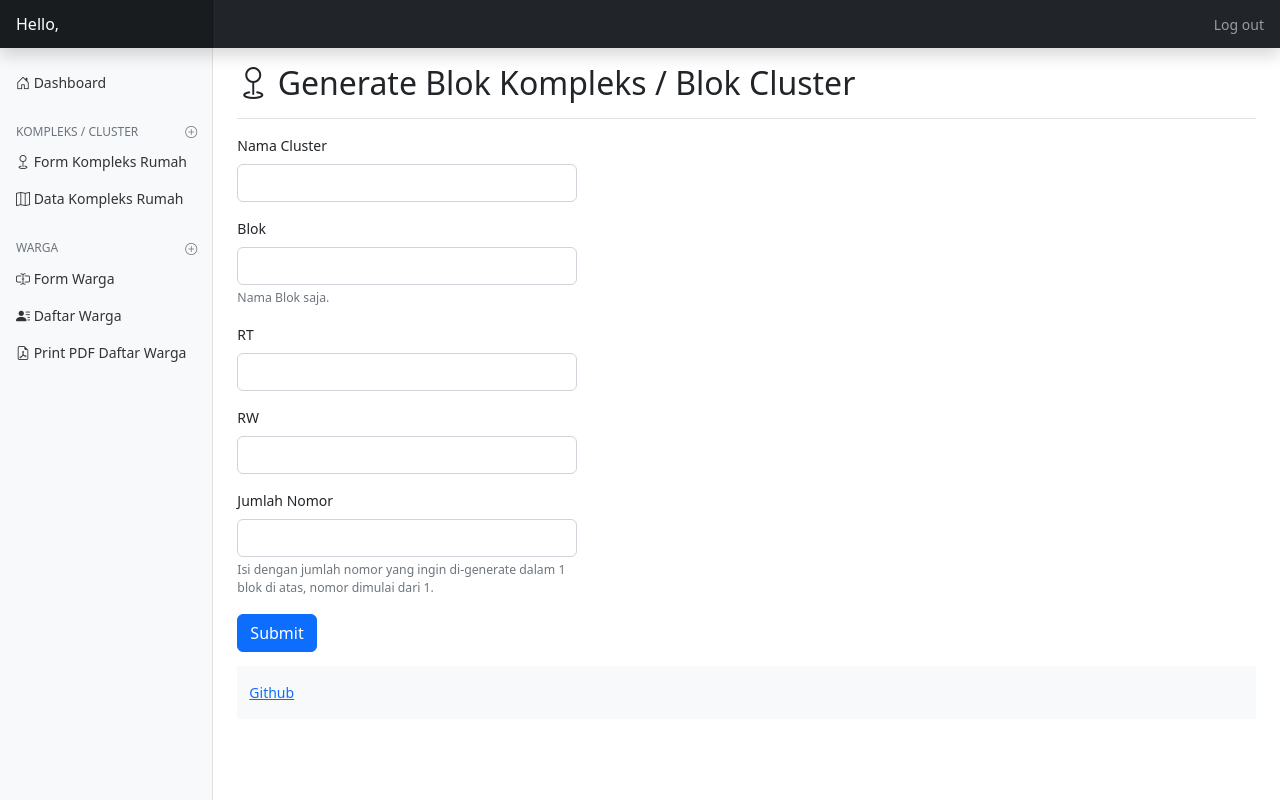
After one commit to robertusnegoro/datawarga, a Django app: page /form-kompleks in a window 1280 px wide. The commit adds this page. Run offline with Django 4.2, Linux system fonts and the light colour scheme; some libraries are stand-ins or nearby versions.

Commit message:
WIP : Kompleks

```diff
--- a/datawarga/kependudukan/templates/base.html
+++ b/datawarga/kependudukan/templates/base.html
@@ -33,10 +33,40 @@
                                     <i class="bi bi-house-door"></i> Dashboard
                                 </a>
                             </li>
+                        </ul>
+
+                        <h6 class="sidebar-heading d-flex justify-content-between align-items-center px-3 mt-4 mb-1 text-muted text-uppercase">
+                            <span>Kompleks / Cluster</span>
+                            <a class="link-secondary" href="#" aria-label="warga">
+                                <i class="align-text-bottom bi-plus-circle"></i>
+                            </a>
+                        </h6>
+                        <ul class="nav flex-column">
+                            <li class="nav-item">
+                                <a class="nav-link" href="{% url 'kependudukan:kompleksForm' %}">
+                                    <span class="align-text-bottom"></span>
+                                    <i class="bi bi-geo"></i> </i> Form Kompleks Rumah
+                                </a>
+                            </li>
+                            <li class="nav-item">
+                                <a class="nav-link" href="{% url 'kependudukan:kompleksForm' %}">
+                                    <span class="align-text-bottom"></span>
+                                    <i class="bi bi-map"></i> </i> Data Kompleks Rumah
+                                </a>
+                            </li>
+                        </ul>
+
+                        <h6 class="sidebar-heading d-flex justify-content-between align-items-center px-3 mt-4 mb-1 text-muted text-uppercase">
+                            <span>Warga</span>
+                            <a class="link-secondary" href="#" aria-label="warga">
+                                <i class="align-text-bottom bi-plus-circle"></i>
+                            </a>
+                        </h6>
+                        <ul class="nav flex-column">
                             <li class="nav-item">
                                 <a class="nav-link" href="{% url 'kependudukan:formWarga' 0 %}">
                                     <span class="align-text-bottom"></span>
-                                    <i class="bi bi-input-cursor-text"></i> </i>Form
+                                    <i class="bi bi-input-cursor-text"></i> </i>Form Warga
                                 </a>
                             </li>
                             <li class="nav-item">
@@ -45,6 +75,9 @@
                                     <i class="bi bi-person-lines-fill"></i> Daftar Warga
                                 </a>
                             </li>
+                        </ul>
+
+                        <ul class="nav flex-column">
                             <li class="nav-item">
                                 <a class="nav-link" href="{% url 'kependudukan:dataWargaPDF' %}">
                                     <span class="align-text-bottom"></span>
--- a/datawarga/kependudukan/templates/delete_form_warga.html
+++ b/datawarga/kependudukan/templates/delete_form_warga.html
@@ -1,5 +1,5 @@
 {% extends "base.html" %}
-{% block title %}<i class="bi bi-trash"></i> Hapus Data Warga{% endblock %}
+{% block title %}Hapus Data Warga{% endblock %}
 {% block pagetitle %}<i class="bi bi-trash"></i> Hapus Data Warga{% endblock %}
 {% block content %}
 {% load crispy_forms_tags %}
--- /dev/null
+++ b/datawarga/kependudukan/templates/form_kompleks.html
@@ -0,0 +1,37 @@
+{% extends "base.html" %}
+{% block title %} Form Kompleks {% endblock %}
+{% block pagetitle %}  <i class="bi bi-geo"></i> </i> Generate Blok Kompleks / Blok Cluster {% endblock %}
+{% block content %}
+{% load crispy_forms_tags %}
+<form method="post" enctype="multipart/form-data" id="warga-form" action="{% url 'kependudukan:formWargaSimpan' %}">
+    {% csrf_token %}
+    <div class="col-md-4">
+        <div class="mb-3">
+            <label for="cluster" class="form-label">Nama Cluster</label>
+            <input type="text" class="form-control" id="cluster" name="cluster" maxlength="150">
+        </div>
+        <div class="mb-3">
+            <label for="blok" class="form-label">Blok</label>
+            <input type="text" class="form-control" id="blok" name="blok" aria-describedby="blokHelp" maxlength="10">
+            <div id="blokHelp" class="form-text">Nama Blok saja.</div>
+        </div>
+        <div class="mb-3">
+            <label for="rt" class="form-label">RT</label>
+            <input type="text" class="form-control" id="rt" name="rt" maxlength="4">
+        </div>
+        <div class="mb-3">
+            <label for="rw" class="form-label">RW</label>
+            <input type="text" class="form-control" id="rw" name="rw" maxlength="4">
+        </div>
+        <div class="mb-3">
+            <label for="total_num" class="form-label">Jumlah Nomor</label>
+            <input type="number" class="form-control" id="total_num" name="total_num" aria-describedby="totNumHelp" maxlength="3">
+            <div id="totNumHelp" class="form-text">Isi dengan jumlah nomor yang ingin di-generate dalam 1 blok di atas, nomor dimulai dari 1.</div>
+        </div>
+        <button type="submit" class="btn btn-primary">Submit</button>
+    </div>
+
+</form>
+
+
+{% endblock %}
--- a/datawarga/kependudukan/urls.py
+++ b/datawarga/kependudukan/urls.py
@@ -16,6 +16,7 @@ urlpatterns = [
     path("test-view", views.testView, name="testView"),
     path("data-warga-pdf", views.listWargaReport, name="dataWargaPDF"),
     path("dashboard-report", views.dashboard_warga, name="dashboardWarga"),
+    path("form-kompleks", views.kompleks_form, name="kompleksForm"),
     re_path(
         r"^%s(?P<path>.*)$" % settings.MEDIA_URL[1:],
         views.protected_serve,
@@ -24,4 +25,4 @@ urlpatterns = [
 ]
 
 if settings.WG_ENV == "dev":
-    urlpatterns.append(path("generate", views.generate_data_warga))
+    urlpatterns.append(path("generate/<int:count>", views.generate_data_warga))
--- a/datawarga/kependudukan/views.py
+++ b/datawarga/kependudukan/views.py
@@ -21,7 +21,7 @@ logger = logging.getLogger(__name__)
 # Create your views here.
 @login_required
 def index(request):
-    return render(request=request, template_name="index.html")
+    return redirect(reverse('kependudukan:dashboardWarga'))
 
 
 @login_required
@@ -141,8 +141,7 @@ def protected_serve(request, path, document_root=None, show_indexes=False):
 
 
 @login_required
-def generate_data_warga(request):
-    count = 250
+def generate_data_warga(request, count=10):
     counter = 0
 
     first_name = ("Tatang", "Midun", "Yuni", "Yana", "Ucup", "Jule", "Nunung")
@@ -198,3 +197,7 @@ def dashboard_warga(request):
         "total_warga": total_warga,
     }
     return render(request=request, template_name="dashboard.html", context=context)
+
+
+def kompleks_form(request):
+    return render(request=request, template_name="form_kompleks.html")
```
Also changed, not shown: datawarga/kependudukan/forms.py (+6 -1 lines), datawarga/kependudukan/models.py (+13 -0 lines), datawarga/kependudukan/templates/registration/login.html (+102 -55 lines), datawarga/kependudukan/migrations/0008_kompleks_warga_kompleks.py (added), datawarga/kependudukan/migrations/0009_kompleks_rt_kompleks_rw.py (added), datawarga/kependudukan/static/logo-data-warga.png (added).
